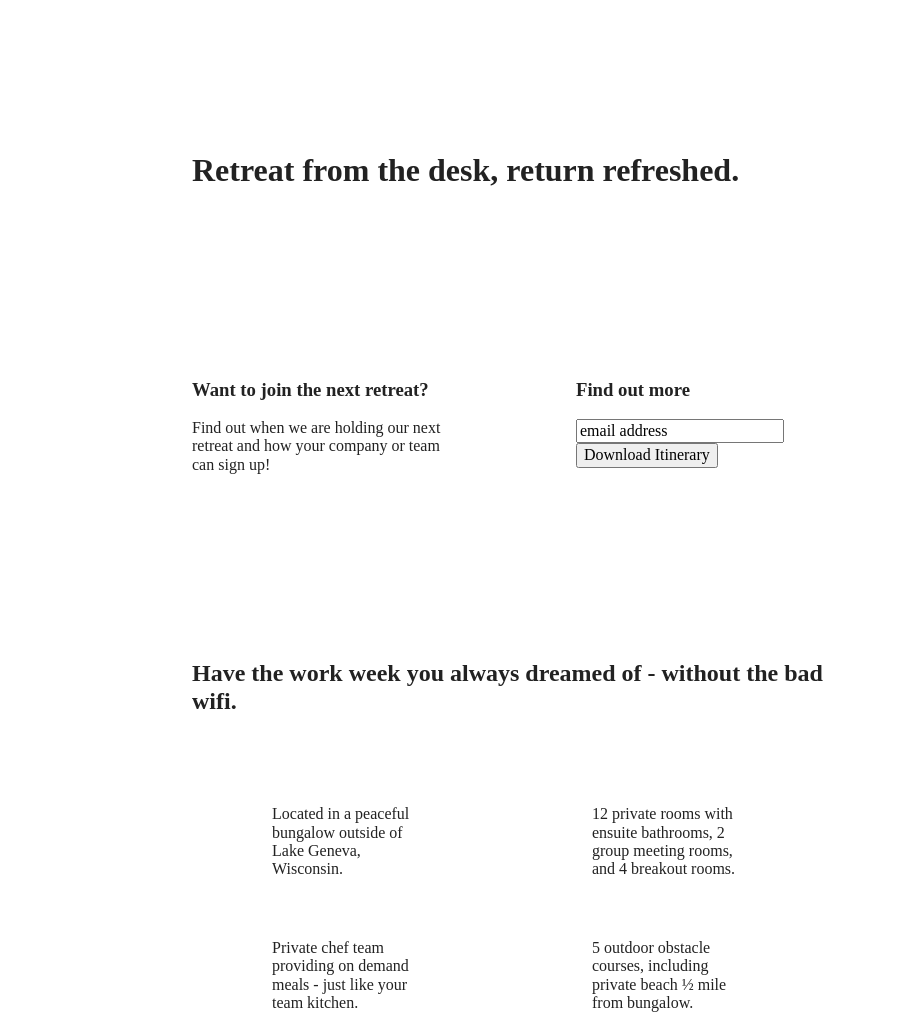
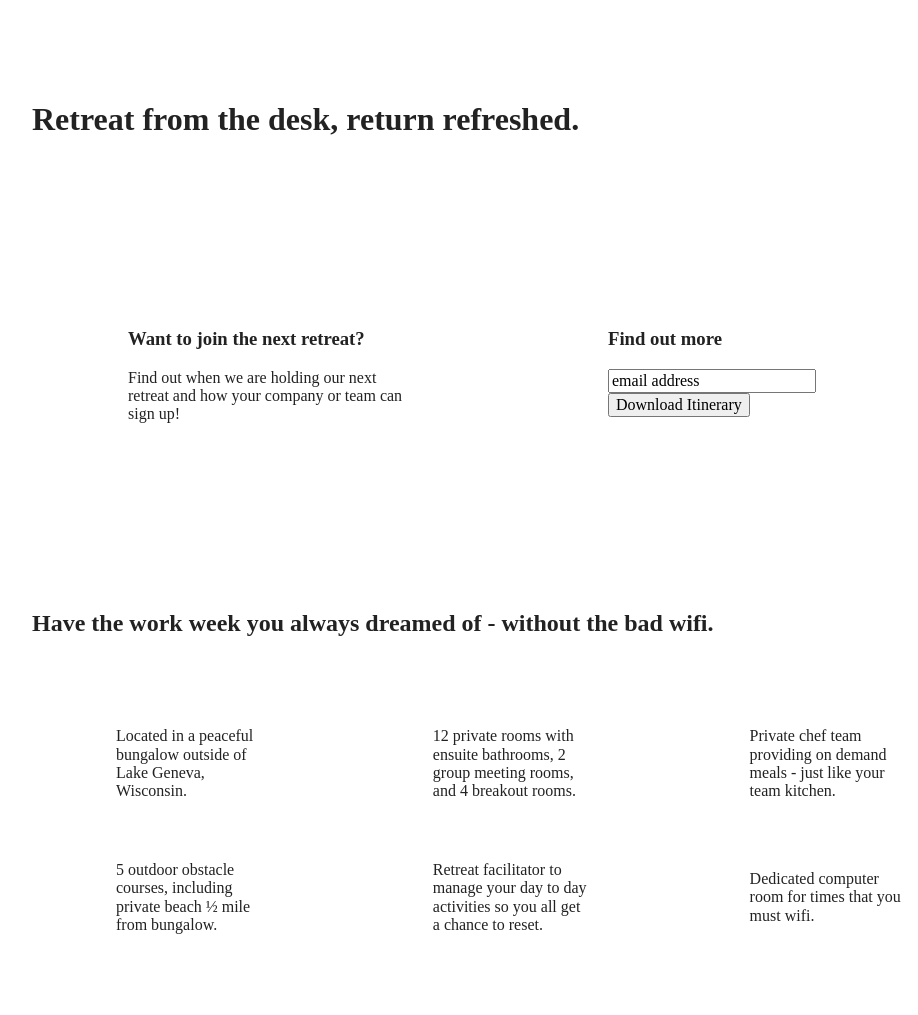
Before and after one commit to sarah-bfleet/unplugged, a website built with Parcel: page index.html in a window 1280 px wide. Shown: the part 226-1241 px from the top of the page, without its empty margins (128-1046 px from the left). Built offline with nearby package versions, Linux system fonts and the light colour scheme.

Commit message:
Added media query for desktop

```diff
--- a/css/main.css
+++ b/css/main.css
@@ -499,6 +499,43 @@ aside {
 
 @media only screen and (min-width: 1200px) {
 
+  .content-wrapper {
+    max-width: 960px;
+  }
+
+  .hero-area h1 {
+    width: 60%;
+  }
+
+  aside .content-wrapper {
+    justify-content: space-around;
+  }
+
+  aside .content-wrapper .form-description,
+  aside .content-wrapper .form {
+    width: 30%;
+  }
+
+  .features h2 {
+    width: 90%;
+  }
+
+  .features article  {
+    flex-basis: 33%;
+  }
+
+  .reviews article div {
+    width: 42%;
+  }
+
+  .misson h2,
+  .contact-section .content-wrapper h2 {
+    width: 95%;
+  }
+
+  .faq h2 {
+    width: 100%;
+  }
 }
 
 /* ==========================================================================
```
